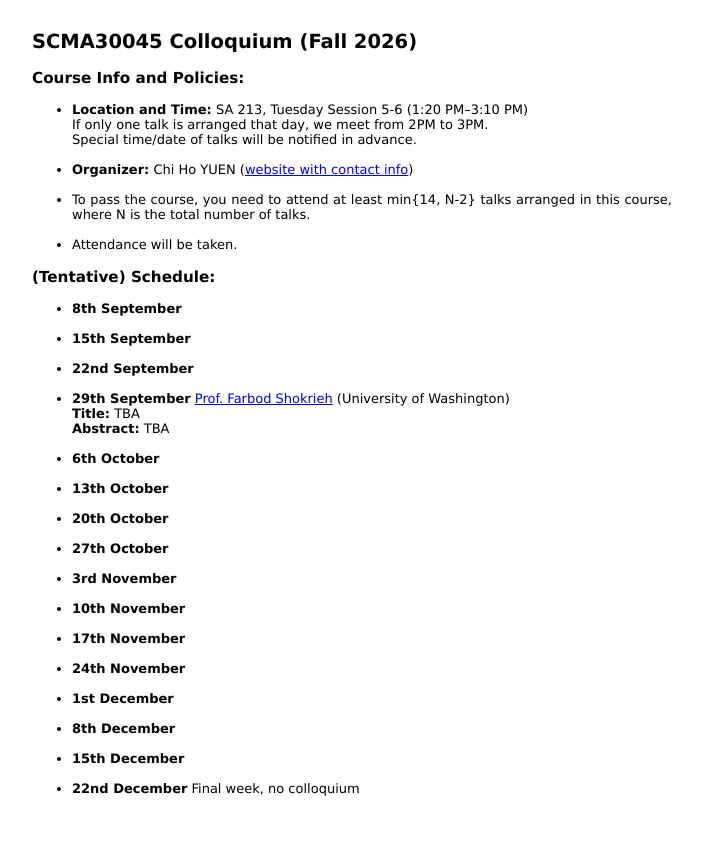
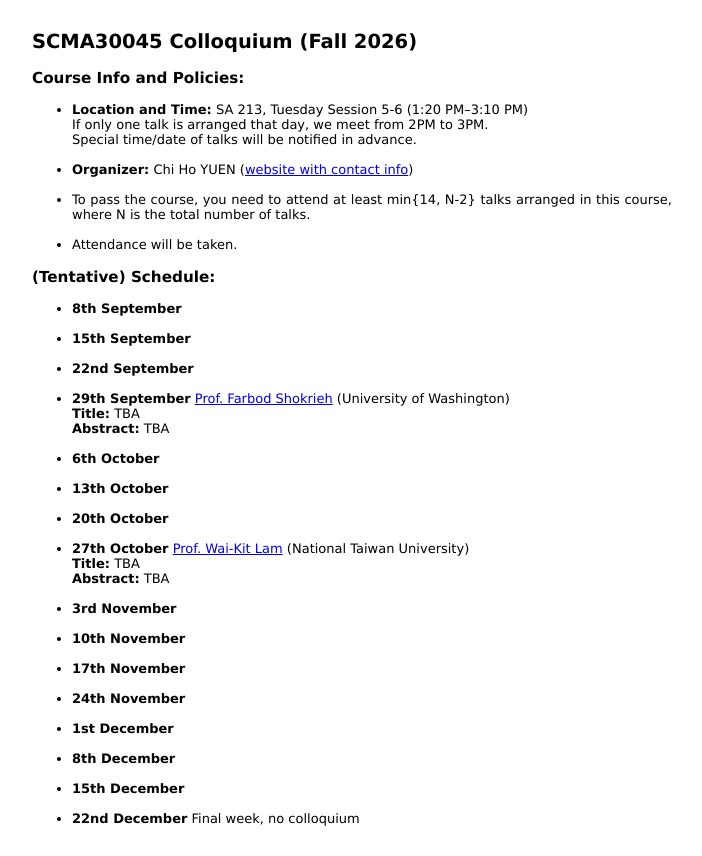
Before and after one commit to yuenchiho/yuenchiho.github.io, a plain HTML site: page colloquium_26.html in a window 1280 px wide. Shown: the whole page, without its empty margins (288-990 px from the left). Before the commit the page ends 826 px from the top, so only its background shows below. Drawn offline with Linux system fonts and the light colour scheme.

Commit message:
Collo update

```diff
--- a/colloquium_26.html
+++ b/colloquium_26.html
@@ -43,7 +43,9 @@
 
   <li><b>20th October</b> </li><br>
 
-  <li><b>27th October</b> </li><br>
+  <li><b>27th October</b> <a href="https://wk-lam.github.io" target="_top">Prof. Wai-Kit Lam</a> (National Taiwan University)<br>
+  <b>Title:</b> TBA<br>
+  <b>Abstract:</b> TBA</li><br>
 
   <li><b>3rd November</b> </li><br>
 
```
